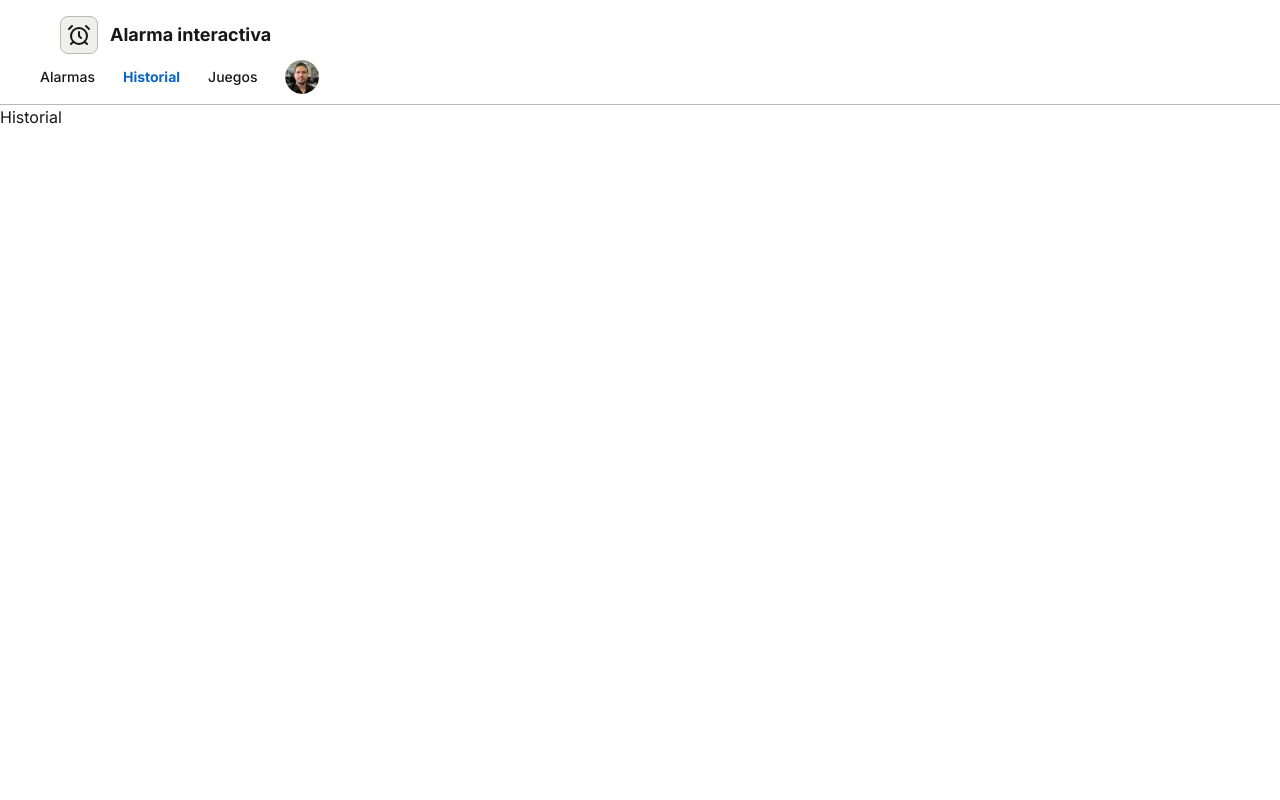
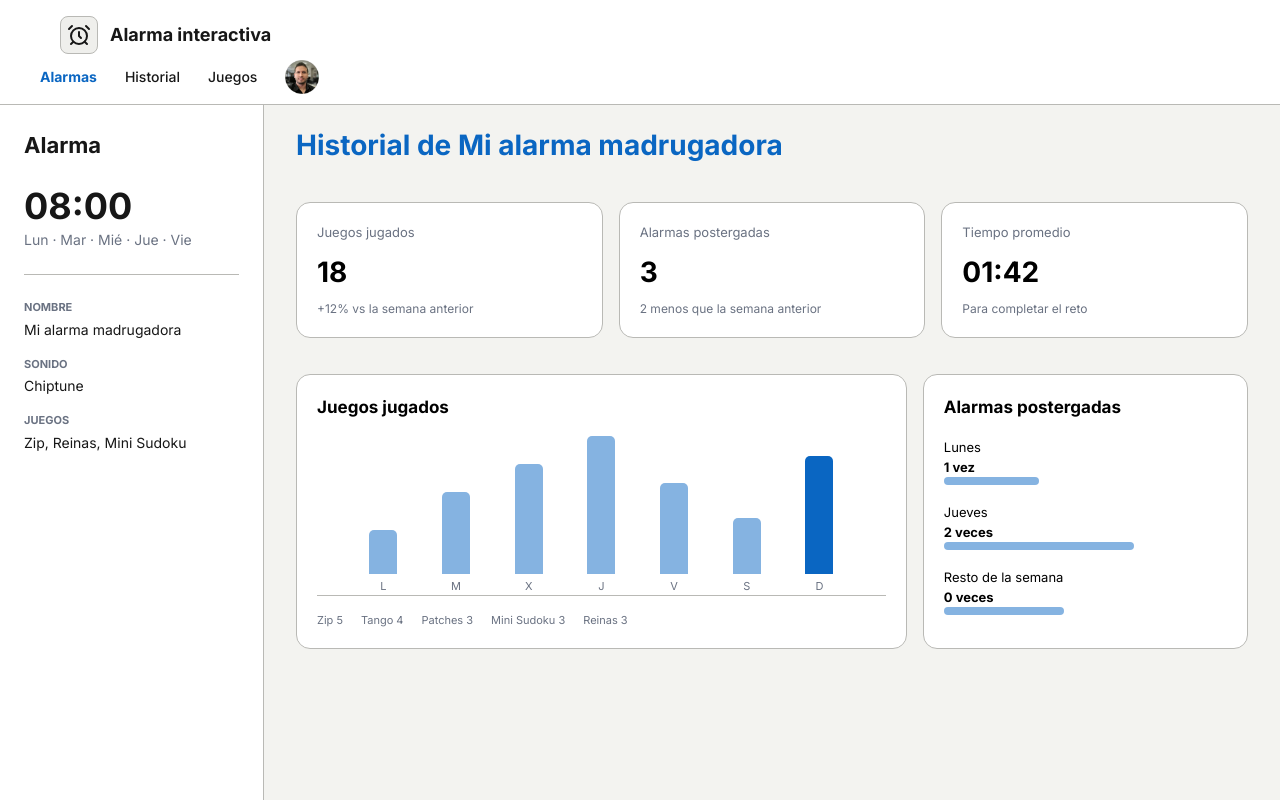
Before and after one commit to CastaDJ/web-alarma, a Next.js app: page /history in a window 1280 px wide. Built offline with nearby package versions, Linux system fonts and the light colour scheme.

Commit message:
feat: ✨ create history layout

```diff
--- /dev/null
+++ b/src/app/(main)/(sidebar)/history/page.tsx
@@ -0,0 +1,78 @@
+export default function HistoryPage() {
+  return (
+    <main className="bg-[#f3f3f0] w-full py-4.75 px-8 flex flex-col gap-9">
+      <h1 className="font-bold text-primary text-[28px]">
+        Historial de Mi alarma madrugadora
+      </h1>
+      <section className="w-full flex gap-4 flex-wrap">
+        <article className="min-w-75 bg-white rounded-[14px] border border-solid border-hard-gray p-5 text-gray-500 flex flex-col gap-2 flex-[1_1_30%]">
+          <h2 className="text-[13px]">Juegos jugados</h2>
+          <span className="font-bold text-[28px] text-black">18</span>
+          <p className="text-xs">+12% vs la semana anterior</p>
+        </article>
+
+        <article className="min-w-75 bg-white rounded-[14px] border border-solid border-hard-gray p-5 text-gray-500 flex flex-col gap-2 flex-[1_1_30%]">
+          <h2 className="text-[13px]">Alarmas postergadas</h2>
+          <span className="font-bold text-[28px] text-black">3</span>
+          <p className="text-xs">2 menos que la semana anterior</p>
+        </article>
+
+        <article className="min-w-75 bg-white rounded-[14px] border border-solid border-hard-gray p-5 text-gray-500 flex flex-col gap-2 flex-[1_1_30%]">
+          <h2 className="text-[13px]">Tiempo promedio</h2>
+          <span className="font-bold text-[28px] text-black">01:42</span>
+          <p className="text-xs">Para completar el reto</p>
+        </article>
+      </section>
+      <section className="flex gap-4 flex-wrap">
+        <article className="bg-white border border-solid border-hard-gray p-5 text-gray-500 rounded-[14px] flex-[1_1_60%] gap-4 flex flex-col">
+          <h2 className="text-[17px] font-bold text-black">Juegos jugados</h2>
+          <div>
+            <article className="grid grid-cols-7 gap-x-11 gap-y-1 justify-items-center px-13 items-end text-[11px]">
+              <div className="h-11 bg-primary-100 w-7 rounded-t-[5px]" />
+              <div className="h-20.5 bg-primary-100 w-7 rounded-t-[5px]" />
+              <div className="h-27.5 bg-primary-100 w-7 rounded-t-[5px]" />
+              <div className="h-34.5 bg-primary-100 w-7 rounded-t-[5px]" />
+              <div className="h-22.75 bg-primary-100 w-7 rounded-t-[5px]" />
+              <div className="h-14 bg-primary-100 w-7 rounded-t-[5px]" />
+              <div className="h-29.5 bg-primary w-7 rounded-t-[5px]" />
+
+              <span>L</span>
+              <span>M</span>
+              <span>X</span>
+              <span>J</span>
+              <span>V</span>
+              <span>S</span>
+              <span>D</span>
+            </article>
+            <hr className="border-hard-gray" />
+          </div>
+          <p className="flex gap-4.5 text-[11px]">
+            <span>Zip 5</span>
+            <span>Tango 4</span>
+            <span>Patches 3</span>
+            <span>Mini Sudoku 3</span>
+            <span>Reinas 3</span>
+          </p>
+        </article>
+        <article className="flex flex-col bg-white border border-solid border-hard-gray p-5 rounded-[14px] gap-4.5 flex-[1_1_30%] text-[13px] text-black [&_p]:font-bold [&_p]:">
+          <h2 className="text-[17px] font-bold ">Alarmas postergadas</h2>
+          <article>
+            <h3>Lunes</h3>
+            <p>1 vez</p>
+            <div className="h-2 w-23.75 bg-primary-100 rounded-full" />
+          </article>
+          <article>
+            <h3>Jueves</h3>
+            <p>2 veces</p>
+            <div className="h-2 w-47.5 bg-primary-100 rounded-full" />
+          </article>
+          <article>
+            <h3>Resto de la semana</h3>
+            <p>0 veces</p>
+            <div className="h-2 w-30 bg-primary-100 rounded-full" />
+          </article>
+        </article>
+      </section>
+    </main>
+  );
+}
--- /dev/null
+++ b/src/app/(main)/(sidebar)/layout.tsx
@@ -0,0 +1,39 @@
+export default function SidebarLayout({ children }: LayoutProps<"/">) {
+  return (
+    <section className="flex">
+      <aside className="p-6 sticky top-26.25 min-w-66 h-[calc(100dvh-6.5625rem)] border-r border-solid border-hard-gray flex flex-col gap-6">
+        <h2 className="font-bold text-[22px]">Alarma</h2>
+        <article className="flex flex-col gap-1">
+          <span className="block font-bold text-4xl">08:00</span>
+          <span className="block text-sm text-gray-500">
+            Lun · Mar · Mié · Jue · Vie
+          </span>
+        </article>
+        <hr className="border-hard-gray" />
+        <section className="flex flex-col gap-4">
+          <article className="flex flex-col gap-1">
+            <h3 className="uppercase font-bold text-[11px] text-gray-500">
+              Nombre
+            </h3>
+            <p className="text-sm">Mi alarma madrugadora</p>
+          </article>
+
+          <article className="flex flex-col gap-1">
+            <h3 className="uppercase font-bold text-[11px] text-gray-500">
+              Sonido
+            </h3>
+            <p className="text-sm">Chiptune</p>
+          </article>
+
+          <article className="flex flex-col gap-1">
+            <h3 className="uppercase font-bold text-[11px] text-gray-500">
+              Juegos
+            </h3>
+            <p className="text-sm">Zip, Reinas, Mini Sudoku</p>
+          </article>
+        </section>
+      </aside>
+      {children}
+    </section>
+  );
+}
--- a/src/app/(main)/_components/navbar.tsx
+++ b/src/app/(main)/_components/navbar.tsx
@@ -5,7 +5,7 @@ import Link from "next/link";
 import { useSelectedLayoutSegments } from "next/navigation";
 
 export function Navbar() {
-  const [first] = useSelectedLayoutSegments();
+  const first = useSelectedLayoutSegments()[1];
 
   return (
     <nav className="flex gap-7 text-sm font-medium items-center">
--- a/src/app/(main)/history/page.tsx
+++ /dev/null
@@ -1,7 +0,0 @@
-export default function HistoryPage() {
-  return (
-    <div>
-      <h1>Historial</h1>
-    </div>
-  );
-}
--- a/src/app/(main)/layout.tsx
+++ b/src/app/(main)/layout.tsx
@@ -4,7 +4,7 @@ import { Navbar } from "./_components/navbar";
 export default function MainLayout({ children }: LayoutProps<"/">) {
   return (
     <>
-      <section className="h-26.25 px-10 py-2.5 flex flex-col justify-between border-b-hard-gray border-b border-solid">
+      <section className="h-26.25 px-10 py-2.5 flex flex-col justify-between border-b-hard-gray border-b border-solid sticky top-0 bg-white">
         <div className="flex items-center h-12.5 gap-3 px-5">
           <article className="flex items-center justify-center size-9.5 bg-[#EFEFEC] border border-hard-gray border-solid rounded-lg">
             <AlarmClock />
--- a/src/app/globals.css
+++ b/src/app/globals.css
@@ -8,6 +8,7 @@
 @theme {
   --color-hard-gray: #b9b9b5;
   --color-primary: #0a66c2;
+  --color-primary-100: #85b3e1;
 }
 
 @theme inline {
```
Also changed, not shown: src/app/(main)/(sidebar)/games/page.tsx (renamed from src/app/(main)/games/page.tsx).
